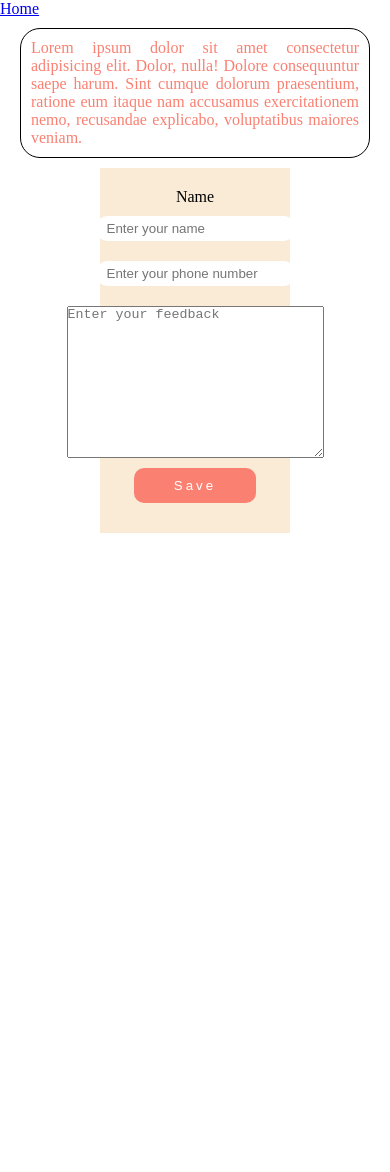
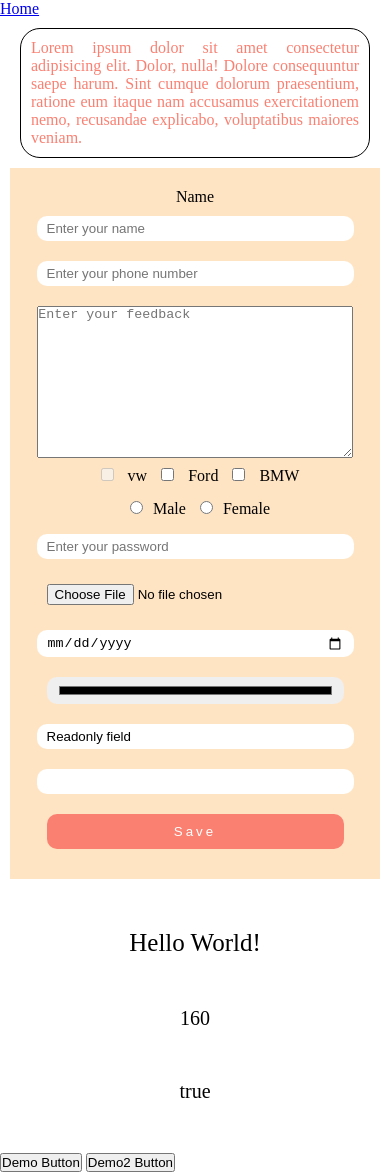
Before and after one commit to Nishmitha0904/Internship, a plain HTML site: page contact.html in a window 390 px wide. Before the commit the page ends 844 px from the top, so only its background shows below. Drawn offline with Linux system fonts and the light colour scheme.

Commit message:
fifth commit

```diff
--- a/contact.html
+++ b/contact.html
@@ -19,7 +19,7 @@
 
     <!--HTML Forms-->
     <form action="" class="form-container">
-      <label for="">Name</label>
+      <label>Name</label>
 
       <input type="text" name="name" placeholder="Enter your name" />
       <input
@@ -35,7 +35,127 @@
         placeholder="Enter your feedback"
       ></textarea>
 
+      <!--Checkbox-->
+      <div class="checkbox-container">
+        <input type="checkbox" disabled /> vw
+        <!--disabled attribute disables the input field-->
+        <input type="checkbox" /> Ford <input type="checkbox" /> BMW
+      </div>
+      <!--Radio Buttons-->
+      <!--Radio buttons must have same name-->
+      <div>
+        <input type="radio" name="gender" />Male
+        <input type="radio" name="gender" />Female
+      </div>
+
+      <input type="password" placeholder="Enter your password" />
+      <input type="file" />
+      <input type="date" />
+      <input type="color" />
+
+      <input type="text" value="Readonly field" readonly />
+      <!--required attribute indicates that user has to enter something in that to submit it-->
+      <input type="email" required />
+
       <input type="submit" value="Save" />
     </form>
+
+    <!--JavaScript-->
+
+    <p id="demo" style="font-size: 25px; text-align: center; margin: 50px"></p>
+    <p id="demo2" style="font-size: 20px; text-align: center; margin: 50px"></p>
+    <p id="demo3" style="font-size: 20px; text-align: center; margin: 50px"></p>
+
+    <button onclick="myFunction(10,50)">Demo Button</button>
+    <!--Same function can be used more than once-->
+    <button onclick="myFunction(100,50)">Demo2 Button</button>
+
+    <!--Internal JavaScript-->
+    <script>
+      document.getElementById("demo").innerHTML = "Hello World!";
+
+      //Creating variables
+      var a = 10;
+      let b = "Hello";
+      const c = "World!";
+      var d = 50;
+      d += 100;
+
+      //Arithmetic operators
+      document.getElementById("demo2").innerHTML = a + d;
+
+      //Comparision operators
+      document.getElementById("demo3").innerHTML = 10 == a;
+      console.log(a == 10);
+
+      //Logical operators
+      console.log(a !== d && a === 10);
+      console.log(a !== 10 || a === 10);
+      console.log(!(a !== 10 || a === 10));
+
+      //Array
+      var arr = [10, "hello", 15.01];
+      console.log(arr);
+      console.log(arr[0]);
+
+      //join() method
+      console.log(arr.join(" * "));
+
+      //Object
+      var obj = { name: "john", age: 19, gender: "male" };
+      console.log(obj);
+      console.log(obj.name);
+
+      //Date
+      const date = new Date();
+      console.log(
+        date.getFullYear() + "-" + (date.getMonth() + 1) + "-" + date.getDate()
+      );
+
+      console.log(date);
+
+      //Functions
+      function myFunction(x, y) {
+        alert("Hello World!" + " " + (x + y));
+      }
+
+      //Conditional if statement
+      if (a >= 5 && a < 10) {
+        console.log("a is greater than or equal to 5");
+      } else if (a >= 10) {
+        console.log("a is greater than or equal to 10");
+      } else {
+        console.log("Everything working fine!");
+      }
+
+      //switch statement
+      switch (date.getDay()) {
+        case 0:
+          console.log("Sunday");
+          break;
+        case 1:
+          console.log("Monday");
+          break;
+        case 2:
+          console.log("Tuesday");
+          break;
+        case 3:
+          console.log("Wednesday");
+          break;
+        case 4:
+          console.log("Tursday");
+          break;
+        case 5:
+          console.log("Friday");
+          break;
+        case 6:
+          console.log("Saturday");
+          break;
+      }
+
+      // document.getElementById("demo2").innerHTML = b + " " + c;
+    </script>
+
+    <noscript>Your browser doesn't support JavaScript!</noscript>
   </body>
 </html>
--- a/style.css
+++ b/style.css
@@ -47,3 +47,24 @@
 .form-container textarea {
   margin-top: 10px;
 }
+
+/*Media Queries*/
+@media (max-width: 997px) {
+  .form-container {
+    margin: 0 10px 50px;
+    background-color: bisque;
+  }
+}
+
+@media (max-width: 568px) {
+  .form-container input {
+    width: 90%;
+  }
+  .form-container textarea {
+    width: 95%;
+  }
+  .form-container input[type="checkbox"],
+  .form-container input[type="radio"] {
+    width: auto;
+  }
+}
```
